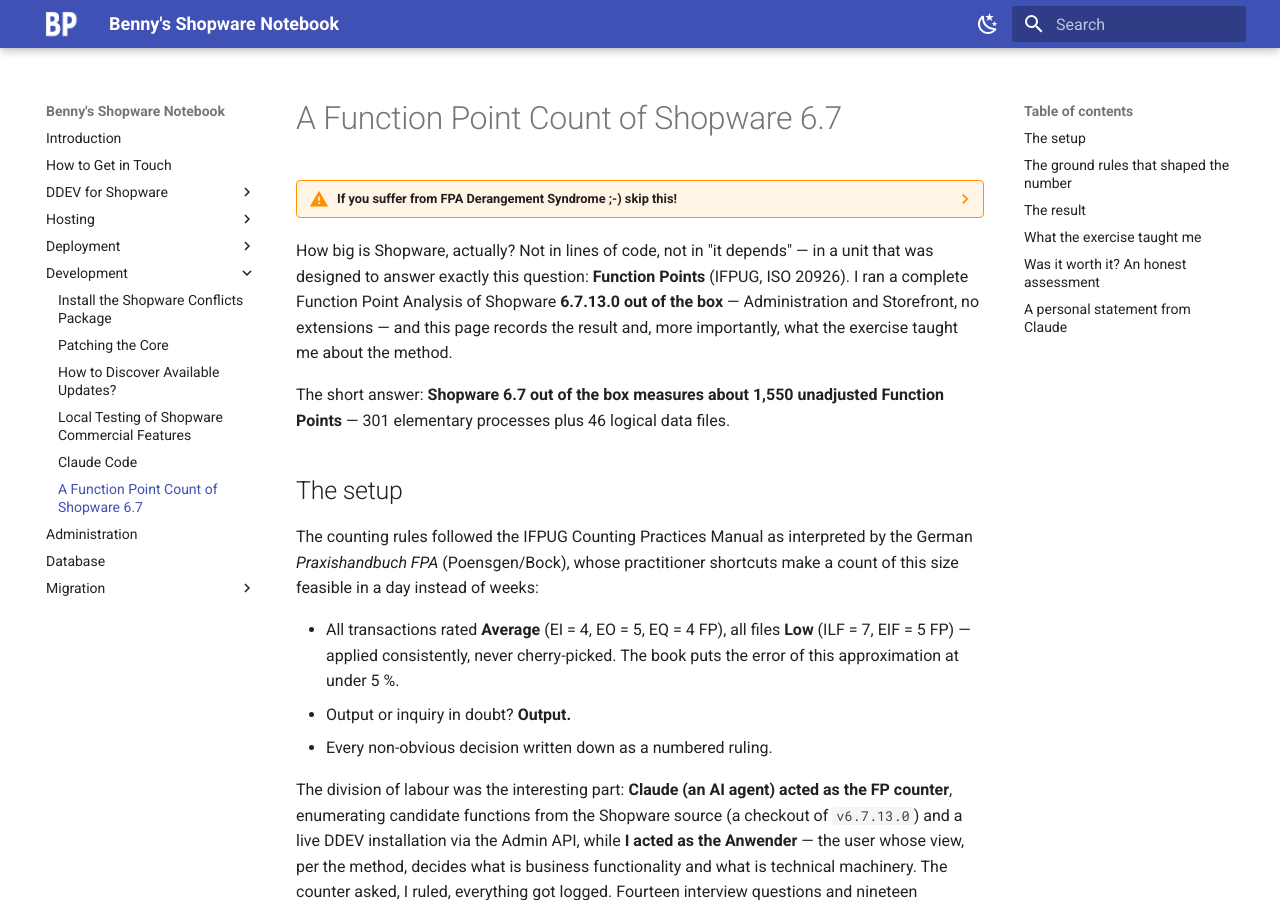
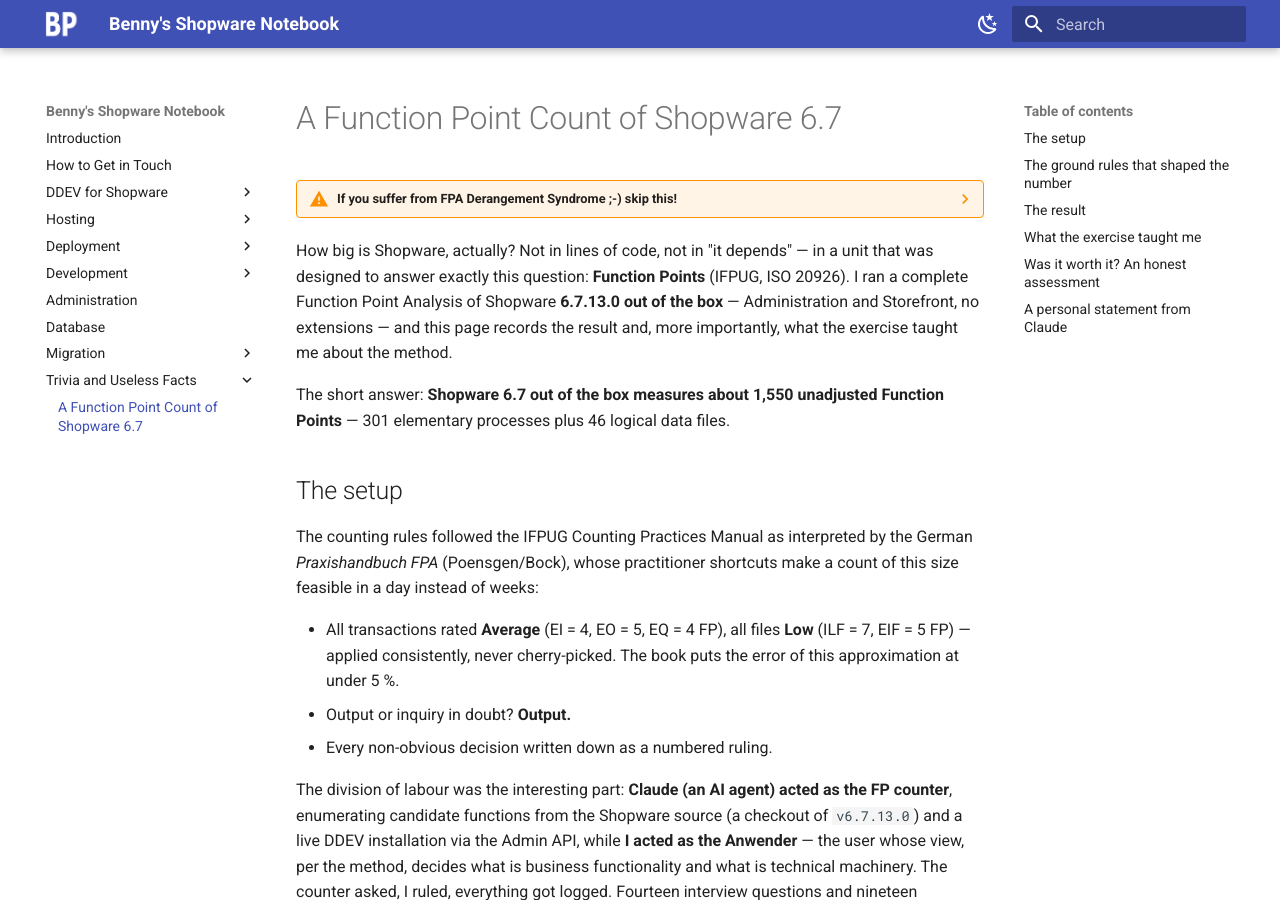
Before and after one commit to vanWittlaer/notebook, an MkDocs documentation site: the page built from docs/trivia/function-point-analysis-of-shopware.md, in a window 1280 px wide and 900 px high. Built offline with MkDocs 1.6.1 and Material for MkDocs 9.7.7, drawn with Linux system fonts in a browser that asks for light colours.

Commit message:
Move the Function Point count into a Trivia section
The count is a side-quest, not development guidance, so it sat oddly under
Development. Adds a "Trivia and Useless Facts" top-level section with a
landing page written to hold more than this one article, and leaves a
meta-refresh stub at the old path so the inbound URL keeps resolving.

Co-Authored-By: Claude Opus 5 (1M context) <noreply@anthropic.com>

```diff
--- a/mkdocs.yml
+++ b/mkdocs.yml
@@ -100,6 +100,8 @@ plugins:
           - database.md
         Migration:
           - migration/*.md
+        Trivia and Useless Facts:
+          - trivia/*.md
 
 nav:
   - Introduction: index.md
@@ -141,12 +143,14 @@ nav:
       - How to Discover Available Updates?: development/how-to-discover-available-updates.md
       - Local Testing of Shopware Commercial Features: development/local-testing-of-shopware-commercial-features.md
       - Claude Code: development/claude-code.md
-      - A Function Point Count of Shopware 6.7: development/function-point-analysis-of-shopware.md
   - Administration: administration.md
   - Database: database.md
   - Migration:
       - migration/index.md
       - Side Effects: migration/side-effects.md
+  - Trivia and Useless Facts:
+      - trivia/index.md
+      - A Function Point Count of Shopware 6.7: trivia/function-point-analysis-of-shopware.md
 
 extra:
   social:
```
Also changed, not shown: docs/development/function-point-analysis-of-shopware/index.html (added, +13 -0 lines), docs/trivia/index.md (added, +12 -0 lines), docs/trivia/function-point-analysis-of-shopware.md (renamed from docs/development/function-point-analysis-of-shopware.md).
